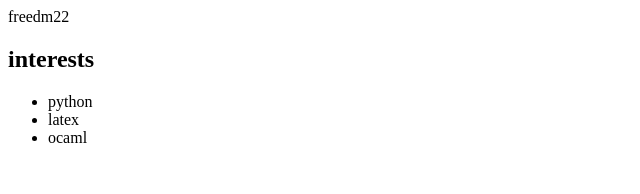
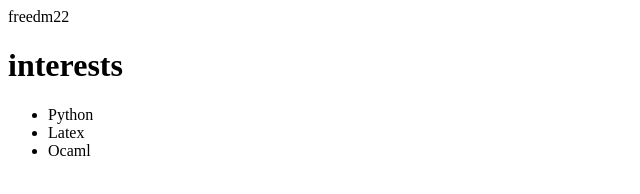
Before and after one commit to freedm22/freedm22, a plain HTML site: page index.html in a window 1280 px wide. Shown: the whole page, without its empty margins (0-640 px from the left). Drawn offline with Linux system fonts and the light colour scheme.

Commit message:
Update index.html

```diff
--- a/index.html
+++ b/index.html
@@ -3,6 +3,7 @@
 <head>
 
 <title> info </title>
+<link rel="stylesheet" href="param.css">
 
 </head>
 
@@ -12,15 +13,21 @@
 freedm22
 </p>
 
-<p class="interests">
-<h2> interests </h2>
+<h1 class="inter"> interests </h2>
 
+<div class="inter">
 <ul>
-<li> python </li>
-<li> latex </li>
-<li> ocaml </li>
+<li>
+Python
+</li>
+<li>
+Latex
+</li>
+<li>
+Ocaml
+</li>
 </ul>
-</p>
+</div>
 
 </body>
 
```
